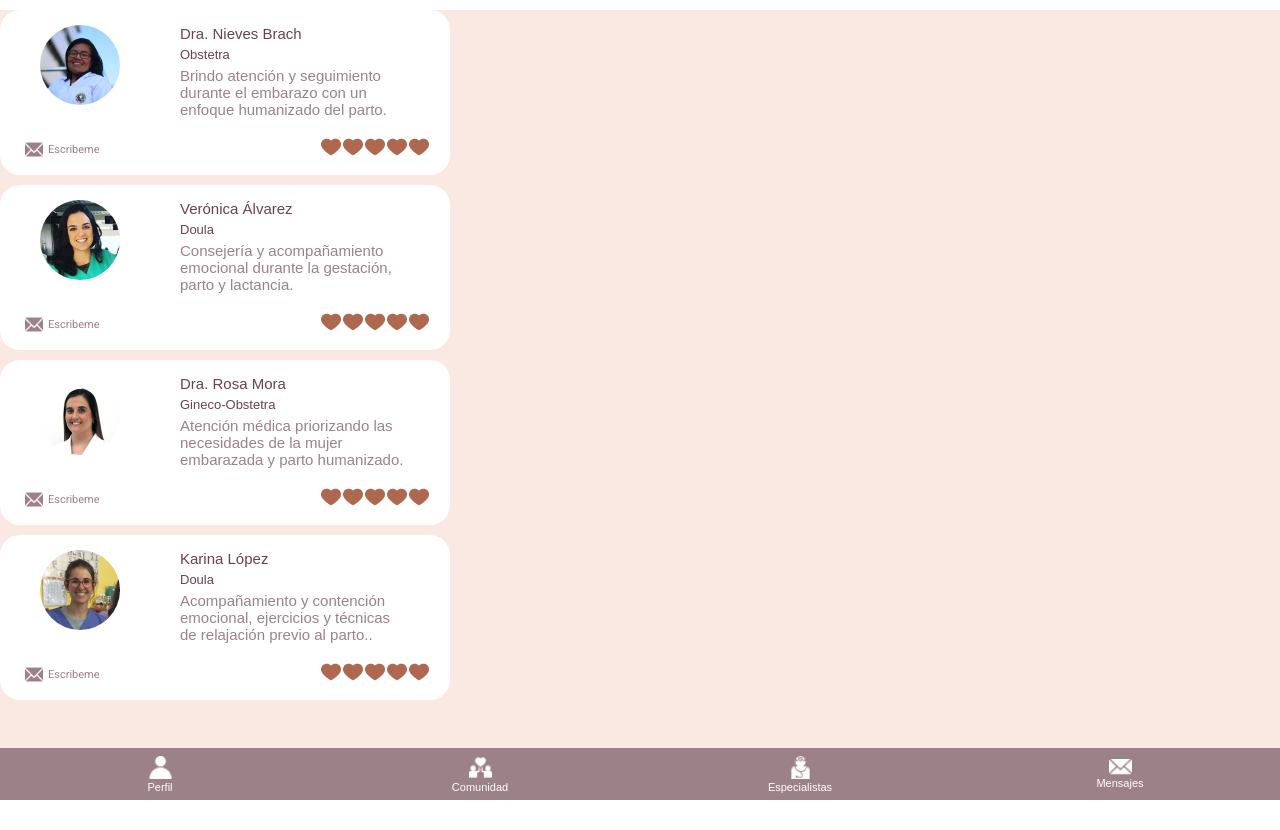
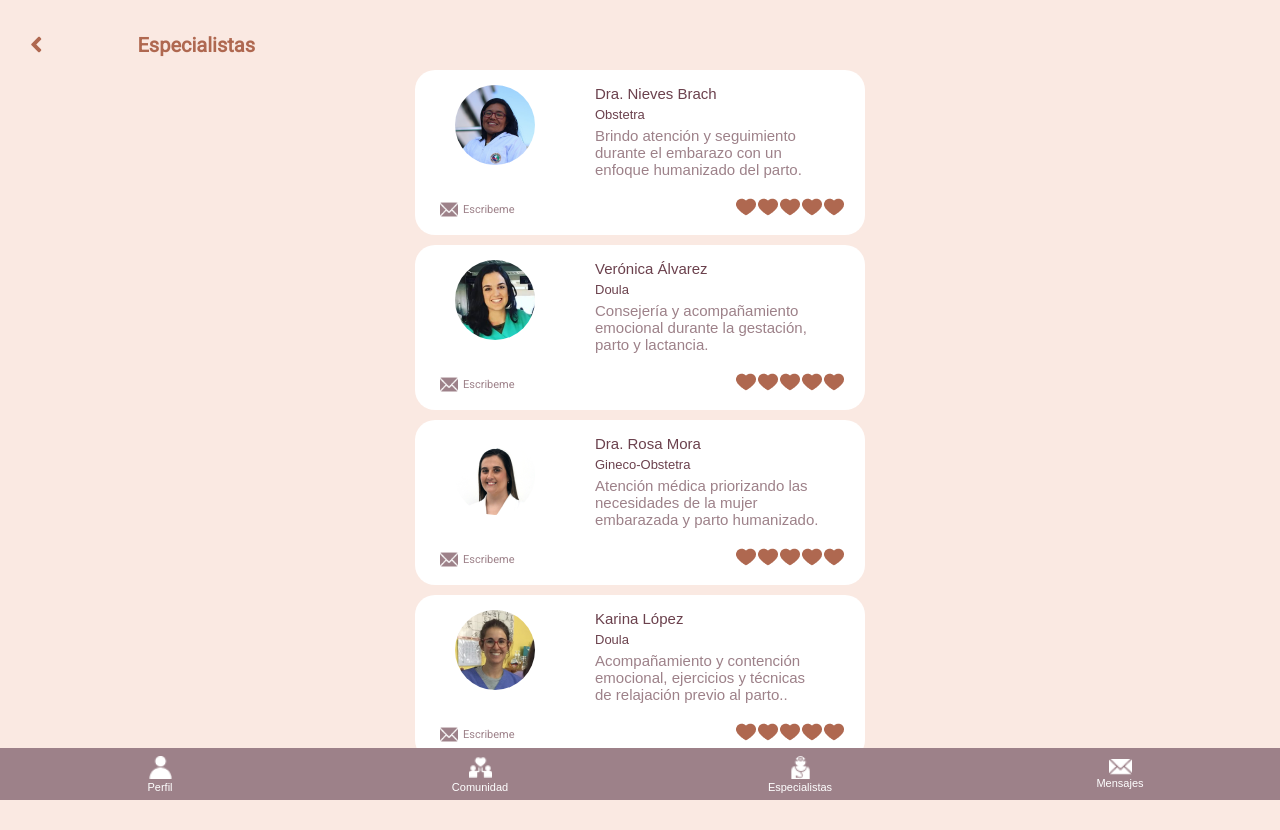
Before and after one commit to DianaMS/Sorority, a React app: page /specialists in a window 1280 px wide. Before the commit the page ends 800 px from the top, so only its background shows below. Built offline with nearby package versions, Linux system fonts and the light colour scheme.

Commit message:
agrega componente back

```diff
--- a/src/components/HeadBack.jsx
+++ b/src/components/HeadBack.jsx
@@ -4,7 +4,7 @@ import { Link } from 'react-router-dom';
 import { FontAwesomeIcon } from '@fortawesome/react-fontawesome';
 import { faAngleLeft } from '@fortawesome/free-solid-svg-icons';
 
-import '../assets/styles/components/Chat1.scss';
+import '../assets/styles/components/HeadBack.scss';
 
 const HeadBack = ({ link, nameHead }) => (
   <>
--- a/src/containers/Chat.jsx
+++ b/src/containers/Chat.jsx
@@ -11,6 +11,7 @@ import Chat3 from '../components/Chat3';
 const Chat = () => (
   <>
     <div className='contenedor_chat'>
+      <div className='container-info'>
         <HeadBack link='/' nameHead='Mensajes' />
         <div className='contenedorWindowChat'>
           <Chat3 photoProfile3={perfil} name3='Diana Martinez' lastMessage3='Gracias :)' />
@@ -20,6 +21,7 @@ const Chat = () => (
         </div>
       </div>
       <NavigatorNav />
+    </div>
   </>
 );
 
--- a/src/containers/Community.jsx
+++ b/src/containers/Community.jsx
@@ -6,11 +6,14 @@ import ForComment from '../components/ForComment';
 import diana from '../assets/static/Diana.png';
 import mariana from '../assets/static/Mariana.png';
 import juana from '../assets/static/Mask-Perfil.png';
+import HeadBack from '../components/HeadBack';
+import '../assets/styles/components/HeadBack.scss';
 import '../assets/styles/components/Community.scss';
 
 const Community = () => (
   <>
     <div className='container-community'>
+      <HeadBack link='/' nameHead='Comunidad' />
       <section className='share-content'>
         <input type='text' className='text-profile' placeholder='Comparte tu experiencia' />
         <button type='button'>Publicar</button>
--- a/src/containers/Specialists.jsx
+++ b/src/containers/Specialists.jsx
@@ -1,6 +1,7 @@
 import React from 'react';
 import NavigatorNav from '../components/NavigatorNav';
 import Card from '../components/Card';
+import HeadBack from '../components/HeadBack';
 import '../assets/styles/components/Specialists.scss';
 
 const data = [
@@ -34,10 +35,13 @@ const data = [
 const Specialists = () => (
   <>
     <div className='specialists-container'>
-      <section>
-        { data.map((e, index) => {
-          return <Card key={index} user={e} />;
-        })}
+      <section className='section'>
+        <HeadBack link='/' nameHead='Especialistas' />
+        <section>
+          { data.map((e, index) => {
+            return <Card key={index} user={e} />;
+          })}
+        </section>
       </section>
       <NavigatorNav />
     </div>
```
Lines whose indentation alone changed are shown as unchanged.
